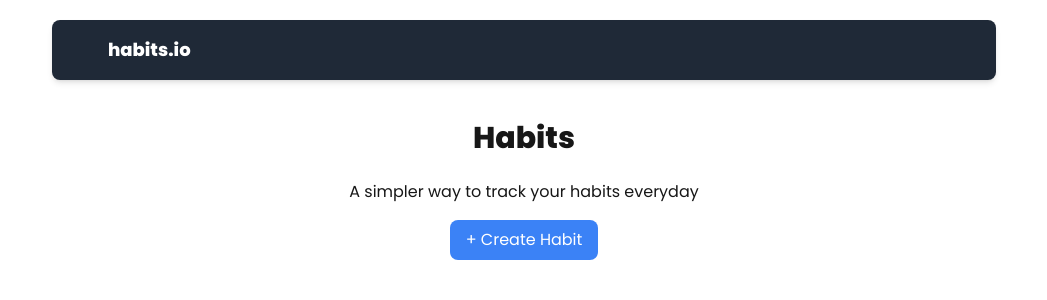
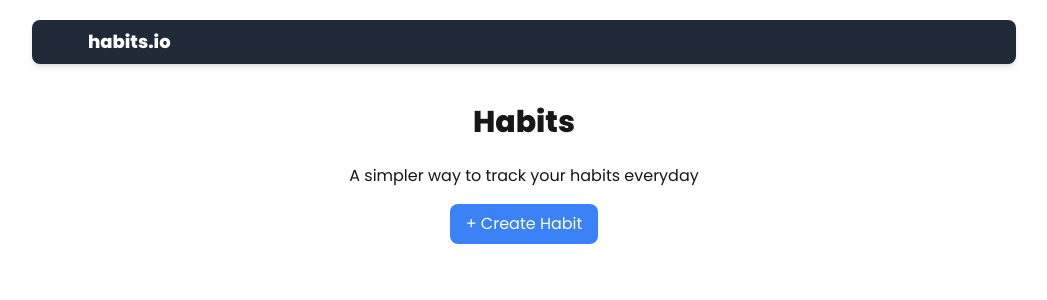
Before and after one commit to gyimadu/habit-tracker, a Next.js app: page / in a window 1280 px wide. Shown: the top 300 px of the page, without its empty margins (116-1163 px from the left). Built offline with nearby package versions, Linux system fonts and the light colour scheme.

Commit message:
additional minor changes to the navigation bar

```diff
--- a/src/components/NavBar.tsx
+++ b/src/components/NavBar.tsx
@@ -2,7 +2,7 @@ import React from "react";
 
 const NavBar: React.FC = () => {
   return (
-    <nav className="bg-gray-800 ml-5 mr-5 mb-10 text-white px-4 py-4 shadow-md rounded-lg">
+    <nav className="bg-gray-800 mx-auto mb-10 text-white px-4 py-2 shadow-md rounded-lg">
       <div className="container mx-10 flex items-center">
         <h1 className="text-lg font-bold">habits.io</h1>
       </div>
```
